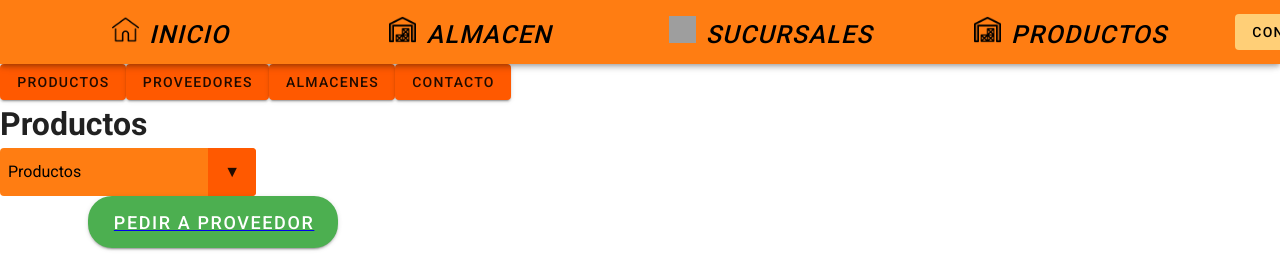
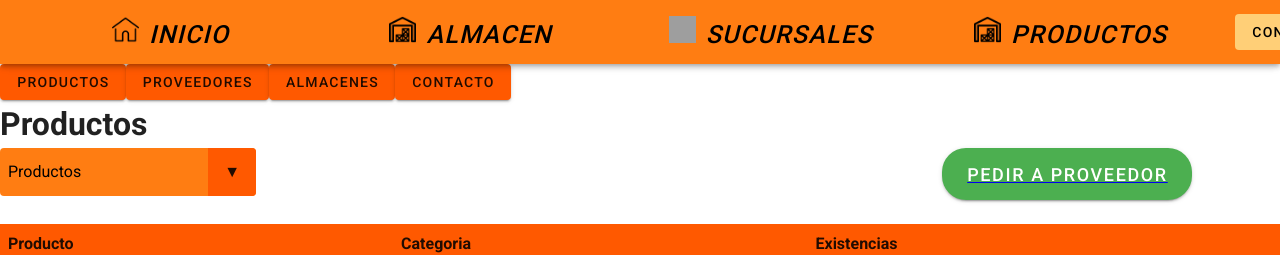
Before and after one commit to ViktorMiller777/Panaderia, a Vue app: page /almacen in a window 1280 px wide. Shown: the top 255 px of the page. Built offline with nearby package versions, Linux system fonts and the light colour scheme; no server answers; grey boxes are pictures that could not be loaded.

Commit message:
mi hungry

```diff
--- a/src/views/almacen.vue
+++ b/src/views/almacen.vue
@@ -5,6 +5,7 @@
 <v-btn class="brt">ALMACENES</v-btn>
 <v-btn class="btn">CONTACTO</v-btn>
       <h1>Productos</h1>
+      <div class="botones">
       <div class="select">
       <select name="format" id="format">
           <option selected style="font-size: 18px;">Productos</option>
@@ -27,7 +28,7 @@
       color="success">Pedir a Proveedor</v-btn></RouterLink>
      </v-row>
     </v-col>
-  <br>
+  </div><br>
       <table>
     <thead>
       <tr>
@@ -68,6 +69,10 @@ onMounted(fetchData)
 </script>
 
 <style scoped>
+.botones{
+  display: flex;
+  justify-content: space-between;
+}
 table {
 width: 100%;
 border-collapse: collapse;
```
